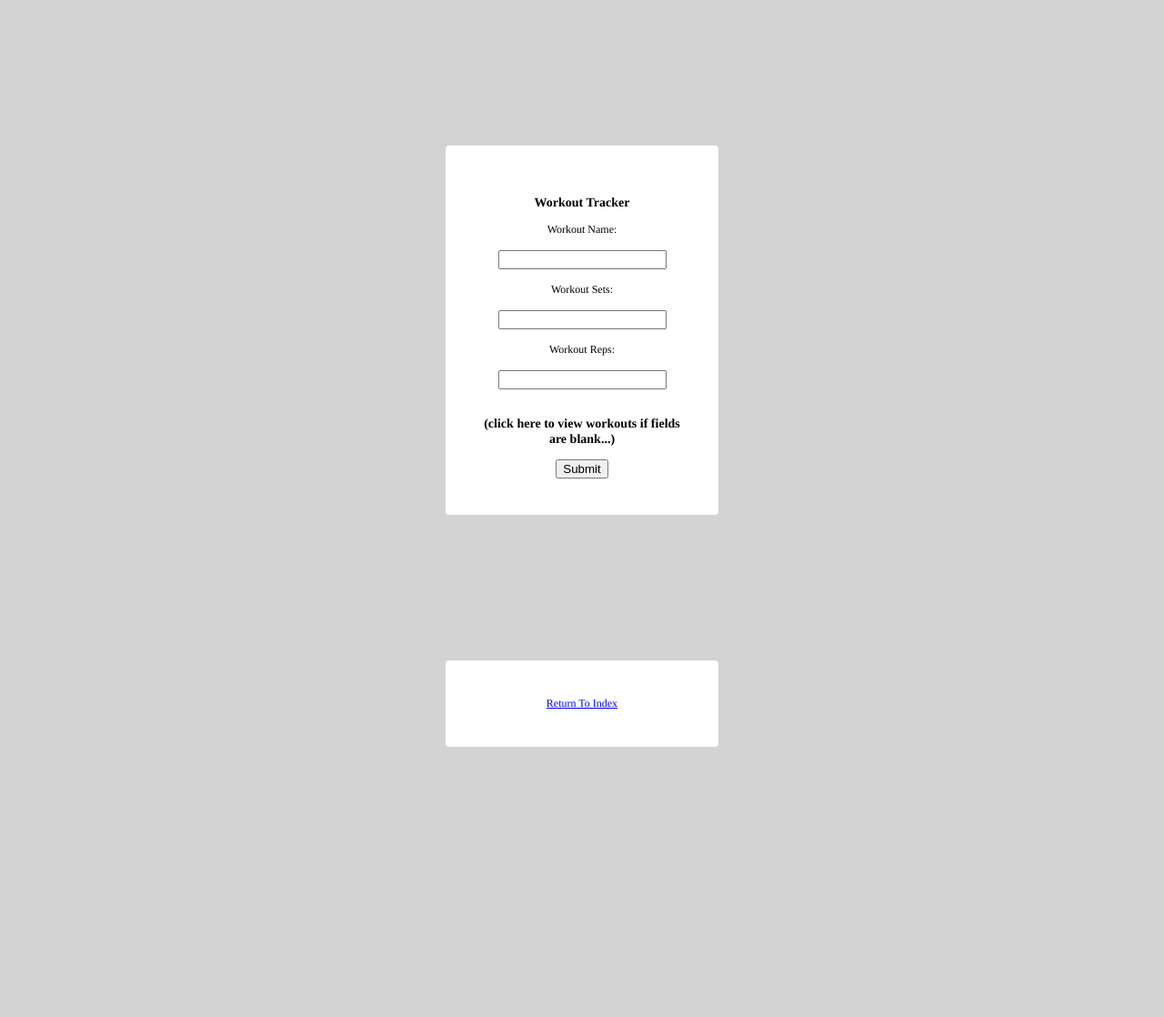
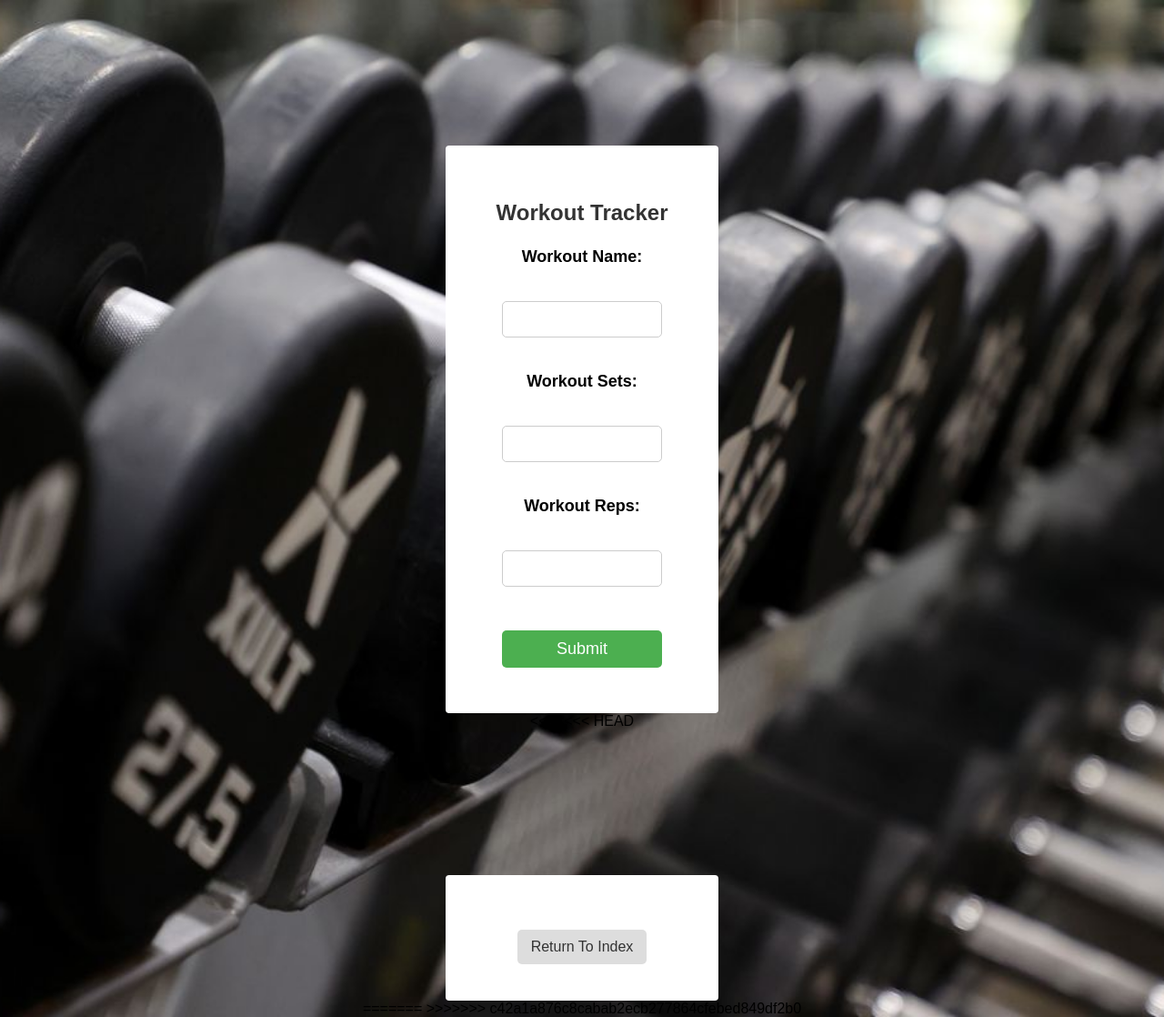
Before and after one commit to HNikkel/HealthTrackerPro, a PHP site: page /workout.php in a window 1280 px wide. Shown: the whole page at 91% size. Before the commit the page ends 821 px from the top, so only its background shows below. Run offline with PHP 8.4, Linux system fonts and the light colour scheme.

Commit message:
Update workout.php

```diff
--- a/workout.php
+++ b/workout.php
@@ -1,4 +1,5 @@
 <?php session_start();
+include('prompts.php'); //added prompts
     if(isset($_POST["username"])){
         $_SESSION["username"] = $_POST["username"];
     }
@@ -14,9 +15,82 @@
         <title>Workout Tracker</title>
         <link rel="stylesheet" type="text/css" href="style.css">
         <style>
-            form, div, table, tr{
-                text-align: center;
-            }
+
+            body {
+            font-family: Arial, sans-serif;
+            margin: 0;
+            padding: 0;
+            text-align: center;
+            background-image: url('dumbell2.jpg');
+            background-size: cover;
+            background-position: center;
+            background-repeat: no-repeat;
+        }
+
+        #form-container {
+            max-width: 600px;
+            margin: 50px auto;
+            background-color: rgba(255, 255, 255, 0.3);
+            padding: 20px;
+            border-radius: 10px;
+            box-shadow: 0 0 10px rgba(0, 0, 0, 0.1);
+        }
+
+        form {
+            display: flex;
+            flex-direction: column;
+            align-items: center;
+        }
+
+        span {
+            font-weight: bold;
+            font-size: 18px;
+        }
+
+        input {
+            width: 80%;
+            padding: 10px;
+            margin: 10px 0;
+            box-sizing: border-box;
+            border: 1px solid #ccc;
+            border-radius: 5px;
+            font-size: 16px;
+        }
+
+        h3 {
+            margin-top: 20px;
+            color: #333;
+            font-size: 24px;
+        }
+
+        input[type="submit"] {
+            background-color: #4CAF50;
+            color: white;
+            padding: 10px 15px;
+            border: none;
+            border-radius: 5px;
+            cursor: pointer;
+            font-size: 18px;
+        }
+
+        input[type="submit"]:hover {
+            background-color: #45a049;
+        }
+
+        #form a {
+            text-decoration: none;
+            color: #333;
+            margin-top: 20px;
+            display: inline-block;
+            padding: 10px 15px;
+            background-color: #ddd;
+            border-radius: 5px;
+            font-size: 16px;
+        }
+
+        #form a:hover {
+            background-color: #bbb;
+        }
         </style>
     </head>
 <?php
@@ -24,7 +98,7 @@
 
         if($_POST['workoutName'] === "" && $_POST['workoutSets'] === "" && $_POST['workoutReps'] === ""){
 
-            $connect = mysqli_connect("localhost", "cs213user", "letmein", "healthtrackerpro");
+            $connect = mysqli_connect("localhost", "cs213user", "letmein", "HealthTracker");
 
             $query = "SELECT * FROM Workouts WHERE username = '".$_SESSION["username"]."'";
             $result = mysqli_query($connect, $query) or die(mysqli_error($connect));
@@ -62,7 +136,7 @@
         $workoutSets = $_POST['workoutSets'];
         $workoutReps = $_POST['workoutReps'];
 
-        $connect = mysqli_connect("localhost", "cs213user", "letmein", "healthtrackerpro");
+        $connect = mysqli_connect("localhost", "cs213user", "letmein", "HealthTracker");
         $query = "INSERT INTO Workouts VALUES ('".$username."', '".$workoutName."', ".$workoutSets.", ".$workoutReps.")";
         $result = mysqli_query($connect, $query) or die(mysqli_error($connect));
 
@@ -111,13 +185,16 @@
             <input type="number" name="workoutSets"><br><br>
             <span>Workout Reps:</span><br><br>
             <input type="number" name="workoutReps"><br><br>
-            <h3>(click here to view workouts if fields are blank...)</h3>
             <input type="submit" name="Submit">
         </form>
 
+<<<<<<< HEAD
         <div id="form">
         <a href="homepage.php">Return To Index</a>
         </div>
+=======
+
+>>>>>>> c42a1a876c8cabab2ecb277864cfebed849df2b0
     </body>
 </html>
 <?php
```
